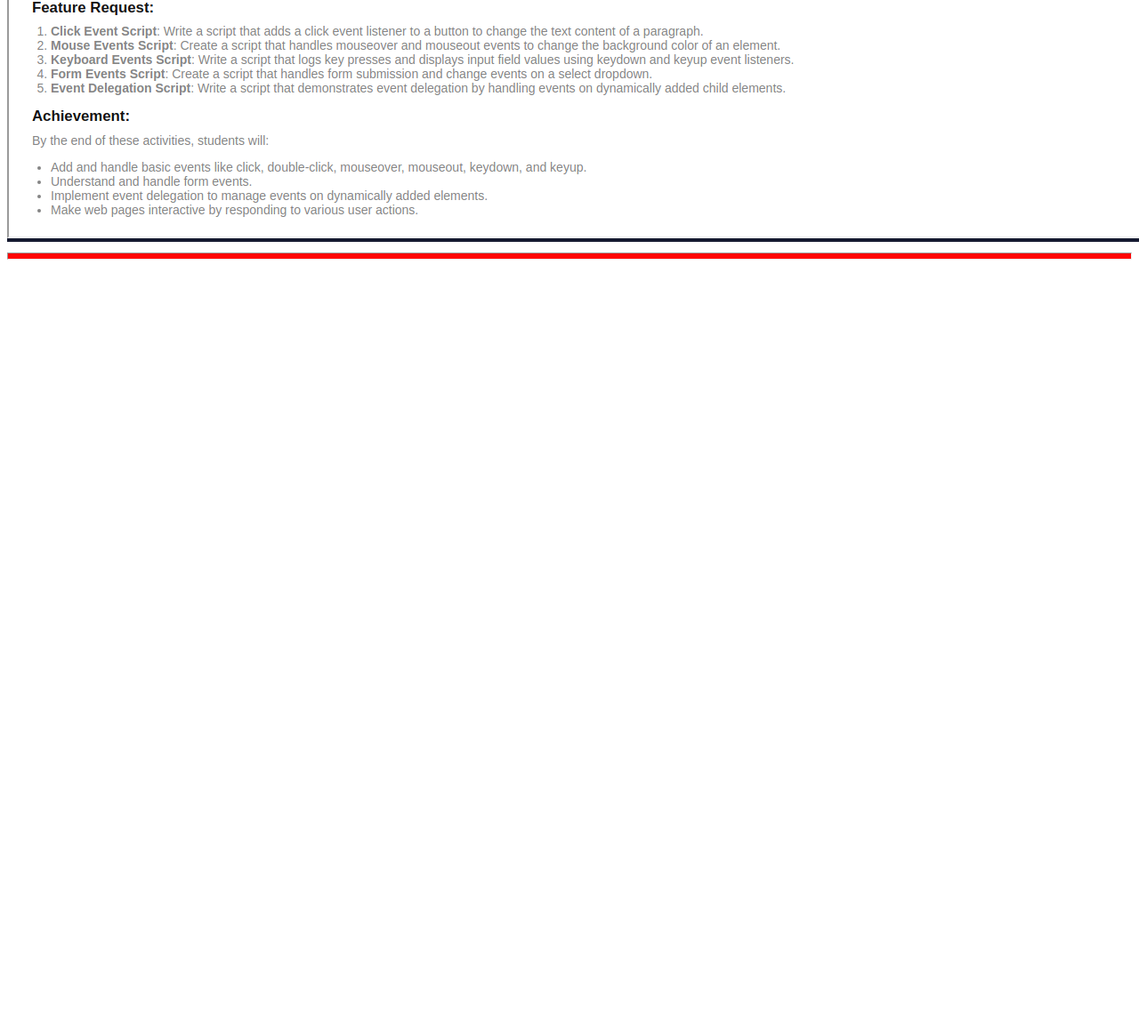
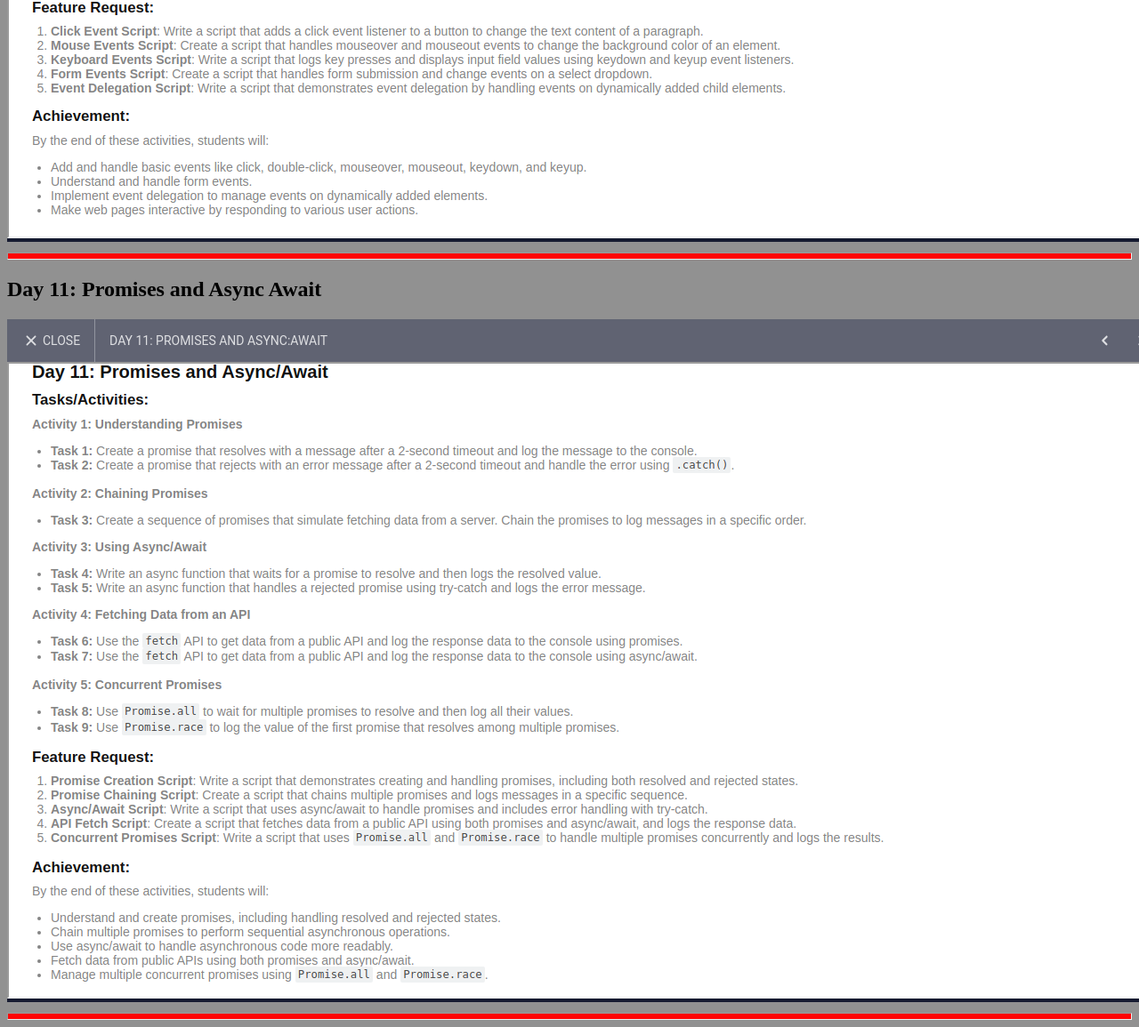
Before and after one commit to executionBeast/chaicodeJS30, a plain HTML site: page index.html in a window 1280 px wide. Shown: the part 10274-11429 px from the top of the page at 89% size. Before the commit the page ends 10574 px from the top, so only its background shows below. Drawn offline with Linux system fonts and the light colour scheme.

Commit message:
Day 11 Promise Async Await in Depth mdn complete

```diff
--- a/index.html
+++ b/index.html
@@ -5,7 +5,7 @@
   <meta name="viewport" content="width=device-width, initial-scale=1.0">
   <title>Document</title>
 </head>
-<body>
+<body style="background-color: #919191;">
   <h2> Day 1: Variables and Data Types</h2>
   <img src="./assets/Day1VariableandDataTypes.png">
   <hr style="height: 4px; background-color: rgb(255, 4, 4);">
@@ -112,6 +112,10 @@
 <script src="Day10EventHandling.js"></script>
 
 
+<h2> Day 11: Promises and Async Await  </h2>
+ <img src="./assets/Day11PromisesAsyncAwait.png">
+ <hr style="height: 6px; background-color: rgb(255, 4, 4);">
+<script src="Day11PromisesAsyncAwait.js"></script>
 
 
 </body>
```
